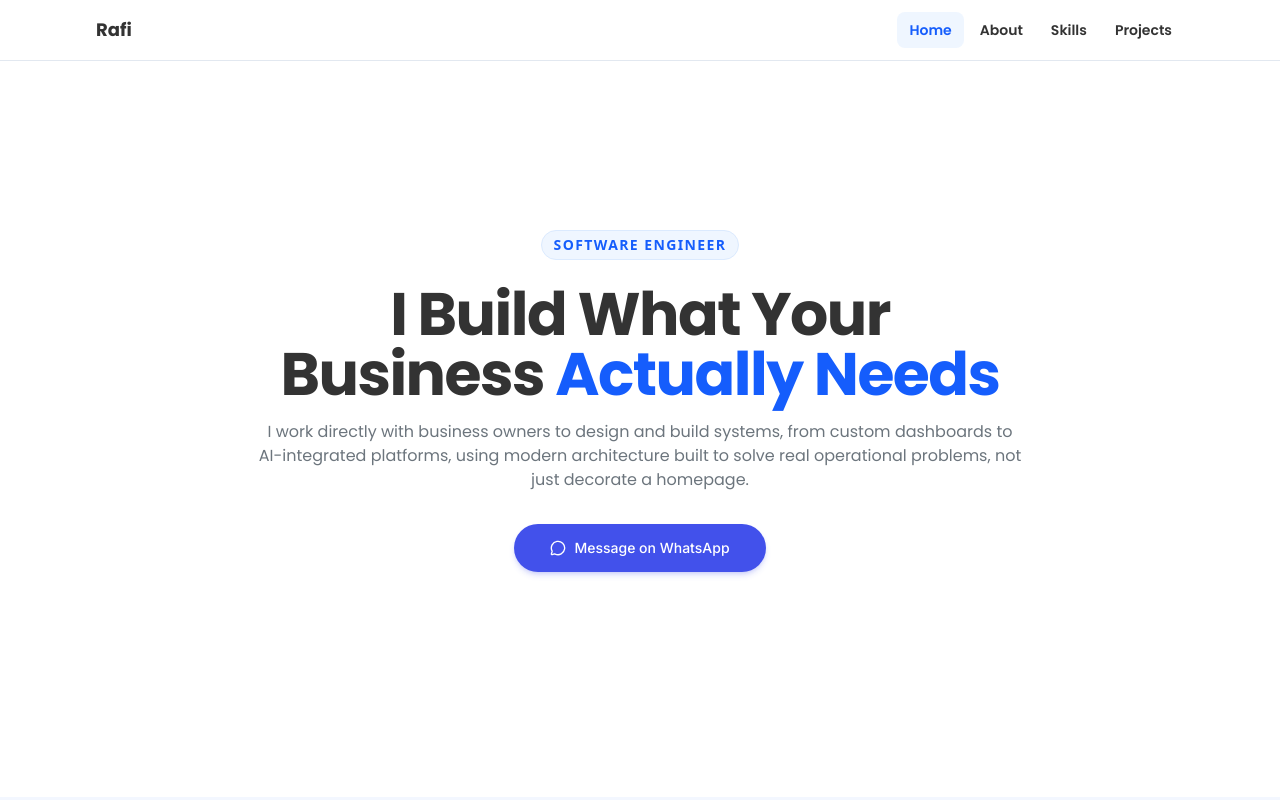
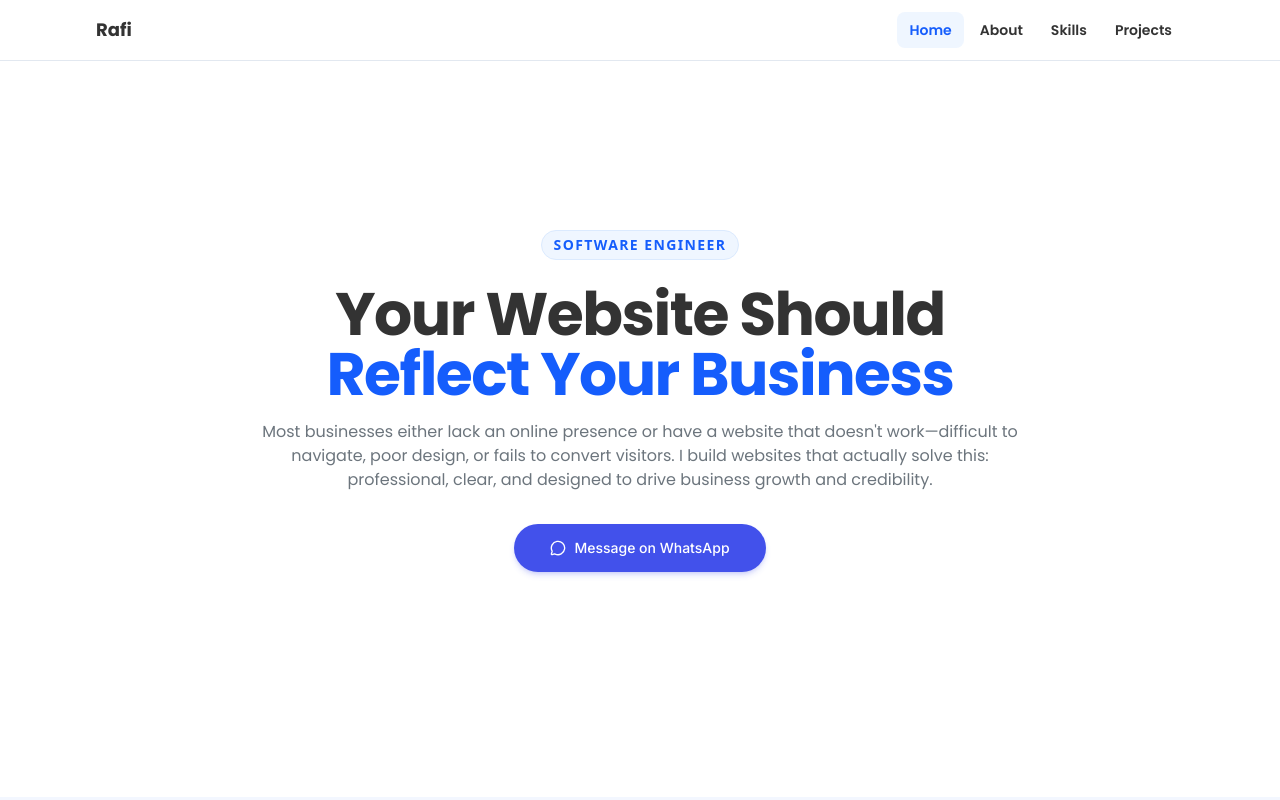
Before and after one commit to rafikarim1717/portfolio-website, a Next.js app: page / in a window 1280 px wide. Shown: the top 800 px of the page. Built offline with nearby package versions, Linux system fonts and the light colour scheme.

Commit message:
update claude MD dan hero home

```diff
--- a/src/components/Hero.jsx
+++ b/src/components/Hero.jsx
@@ -2,9 +2,10 @@ import { MessageCircle } from "lucide-react";
 import Container from "@/components/Container";
 
 const HERO_DATA = {
+  title: "Your Website Should Reflect Your Business",
+  description:
+    "Most businesses either lack an online presence or have a website that doesn't work—difficult to navigate, poor design, or fails to convert visitors. I build websites that actually solve this: professional, clear, and designed to drive business growth and credibility.",
   role: "Software Engineer",
-  description:
-    "I work directly with business owners to design and build systems, from custom dashboards to AI-integrated platforms, using modern architecture built to solve real operational problems, not just decorate a homepage.",
   cta: {
     mobileLabel: "WhatsApp",
     desktopLabel: "Message on WhatsApp",
@@ -31,22 +32,21 @@ const Hero = () => {
     >
       <Container>
         <div className="max-w-3xl mx-auto text-center">
-
-           {/* Badge Role */}
+          {/* Badge Role */}
           <div className="inline-flex items-center gap-2 px-3 py-1 rounded-full bg-blue-50 text-blue-600 text-xs md:text-sm font-bold uppercase tracking-widest mb-6 border border-blue-100">
             {HERO_DATA.role}
           </div>
 
           {/* Title - Value proposition, not a generic greeting */}
           <h1 className="font-title font-bold text-3xl md:text-4xl lg:text-6xl text-[#333333] tracking-tight mb-4">
-            I Build What Your Business{" "}
-            <span className="text-blue-600">Actually Needs</span>
+            {HERO_DATA.title.split(" ").slice(0, -3).join(" ")}{" "}
+            <span className="text-blue-600">
+              {HERO_DATA.title.split(" ").slice(-3).join(" ")}
+            </span>
           </h1>
 
-
-
           {/* Description */}
-          <p className="font-title font-normal text-base  text-[#6c757d] leading-6 max-w-3xl mx-auto mb-8">
+          <p className="font-title font-normal text-base text-[#6c757d] leading-6 max-w-3xl mx-auto mb-8">
             {HERO_DATA.description}
           </p>
 
@@ -65,30 +65,6 @@ const Hero = () => {
               </span>
             </a>
           </div>
-
-          {/* Trusted By - social proof without needing a headshot */}
-          {/* Temporarily hidden
-          <div className="w-full overflow-hidden px-6 sm:px-10">
-            <div className="flex w-max animate-marquee items-center gap-16 sm:gap-20">
-              {[...HERO_DATA.trustedBy, ...HERO_DATA.trustedBy].map(
-                (company, idx) => (
-                  <div
-                    key={`${company.name}-${idx}`}
-                    className="relative h-10 sm:h-12 lg:h-14 w-28 sm:w-32 lg:w-36 shrink-0 opacity-70 hover:opacity-100 transition-opacity duration-300"
-                  >
-                    <Image
-                      src={company.src}
-                      alt={company.name}
-                      fill
-                      className="object-contain"
-                      sizes="(min-width: 1024px) 144px, (min-width: 640px) 128px, 112px"
-                    />
-                  </div>
-                )
-              )}
-            </div>
-          </div>
-          */}
         </div>
       </Container>
     </section>
```
Also changed, not shown: 1 other file (tests, documents, lock files or other folders).
